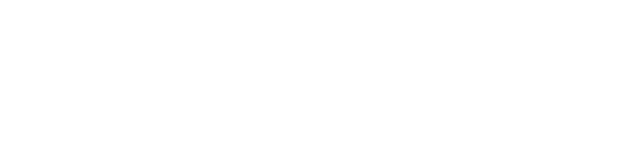
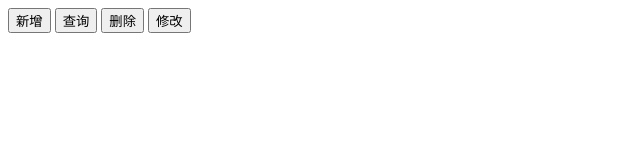
Before and after one commit to zjx33/JsStudy, a website: page 33-浏览器存储/index.html in a window 1280 px wide. Shown: the whole page, without its empty margins (0-640 px from the left). Drawn offline with Linux system fonts and the light colour scheme.

Commit message:
feat: indexedDB数据库的使用

```diff
--- a/33-浏览器存储/index.html
+++ b/33-浏览器存储/index.html
@@ -8,10 +8,14 @@
     <title>Document</title>
 </head>
 <!-- <script src="./01-storage的存储演练.js"></script> -->
-<script src="./02-Storage常见的属性和方法.js"></script>
+<!-- <script src="./02-Storage常见的属性和方法.js"></script> -->
+<script src="./04-indexedDB数据库的使用.js"></script>
 
 <body>
-    <div></div>
+    <button>新增</button>
+    <button>查询</button>
+    <button>删除</button>
+    <button>修改</button>
 </body>
 
 </html>
```
Also changed, not shown: 33-浏览器存储/04-indexedDB数据库的使用.js (added).
